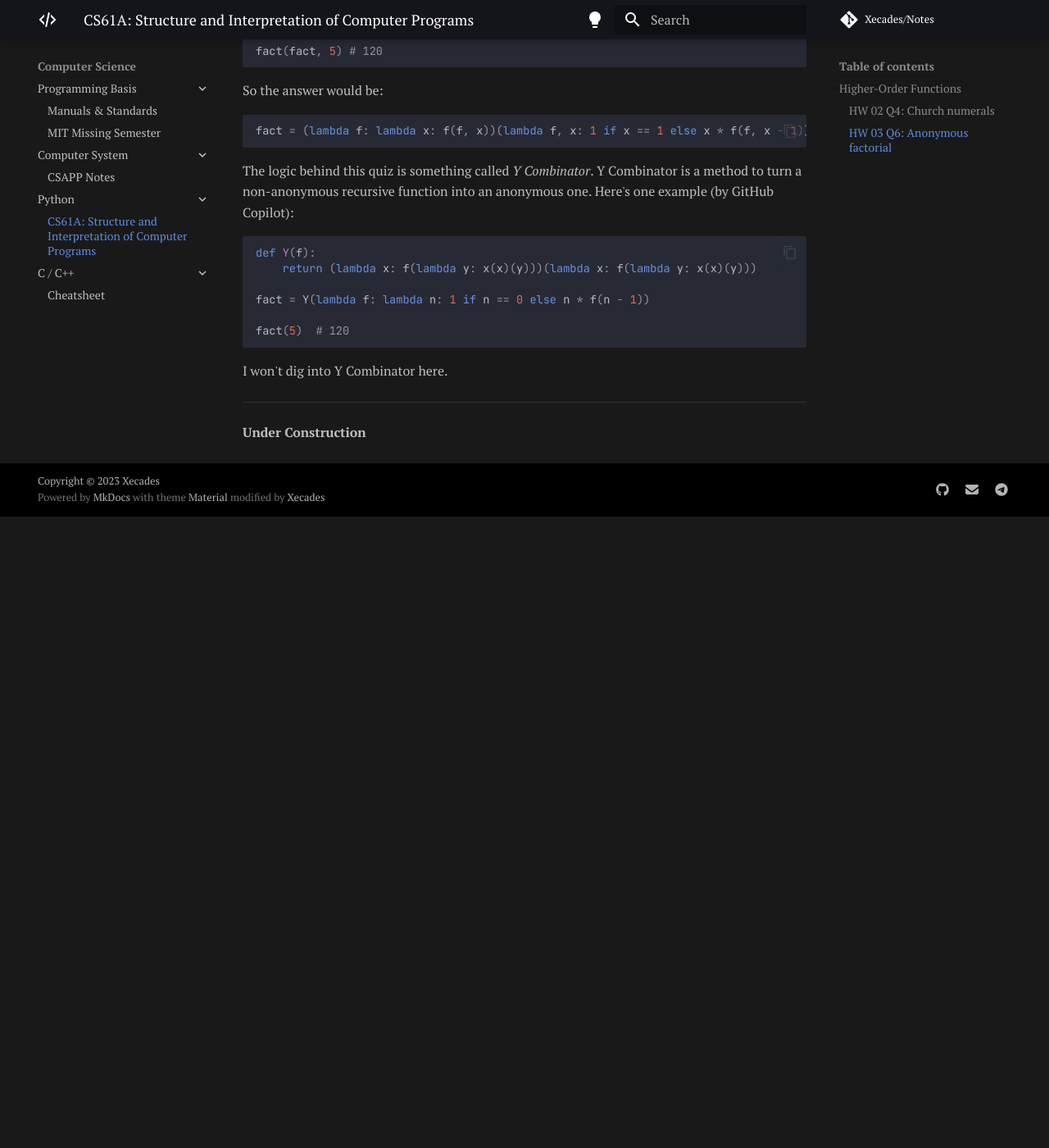
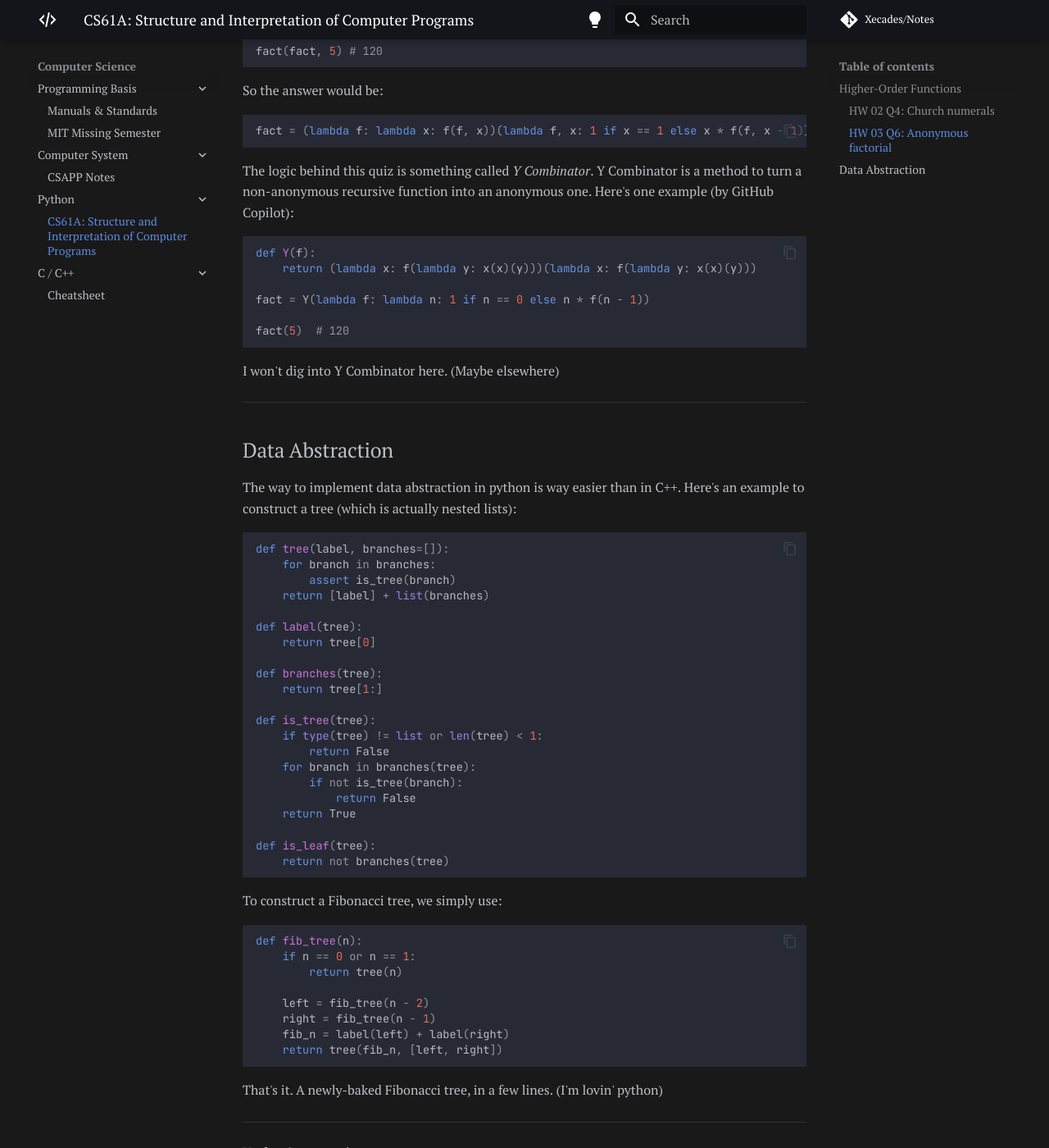
Before and after one commit to Xecades/Notes, an MkDocs documentation site: the page built from docs/cs/py/cs61a.md, in a window 1280 px wide and 1400 px high, scrolled down 2350 px. Shown: the whole window at 82% size. Built offline with MkDocs 1.6.1 and Material for MkDocs 9.7.7, drawn with Linux system fonts in a browser that asks for light colours; comment, search, counter and statistics services are not loaded; before the commit the page ends 2980 px from its top, so only the background shows below that.

Commit message:
add data abstraction section in cs61a notes

````diff
--- a/docs/cs/py/cs61a.md
+++ b/docs/cs/py/cs61a.md
@@ -107,7 +107,52 @@ fact = Y(lambda f: lambda n: 1 if n == 0 else n * f(n - 1))
 fact(5)  # 120
 ```
 
-I won't dig into Y Combinator here.
+I won't dig into Y Combinator here. (Maybe elsewhere)
+
+---
+
+## Data Abstraction
+
+The way to implement data abstraction in python is way easier than in C++. Here's an example to construct a tree (which is actually nested lists):
+
+```py
+def tree(label, branches=[]):
+    for branch in branches:
+        assert is_tree(branch)
+    return [label] + list(branches)
+
+def label(tree):
+    return tree[0]
+
+def branches(tree):
+    return tree[1:]
+
+def is_tree(tree):
+    if type(tree) != list or len(tree) < 1:
+        return False
+    for branch in branches(tree):
+        if not is_tree(branch):
+            return False
+    return True
+
+def is_leaf(tree):
+    return not branches(tree)
+```
+
+To construct a Fibonacci tree, we simply use:
+
+```py
+def fib_tree(n):
+    if n == 0 or n == 1:
+        return tree(n)
+
+    left = fib_tree(n - 2)
+    right = fib_tree(n - 1)
+    fib_n = label(left) + label(right)
+    return tree(fib_n, [left, right])
+```
+
+That's it. A newly-baked Fibonacci tree, in a few lines. (I'm lovin' python)
 
 ---
 
````
